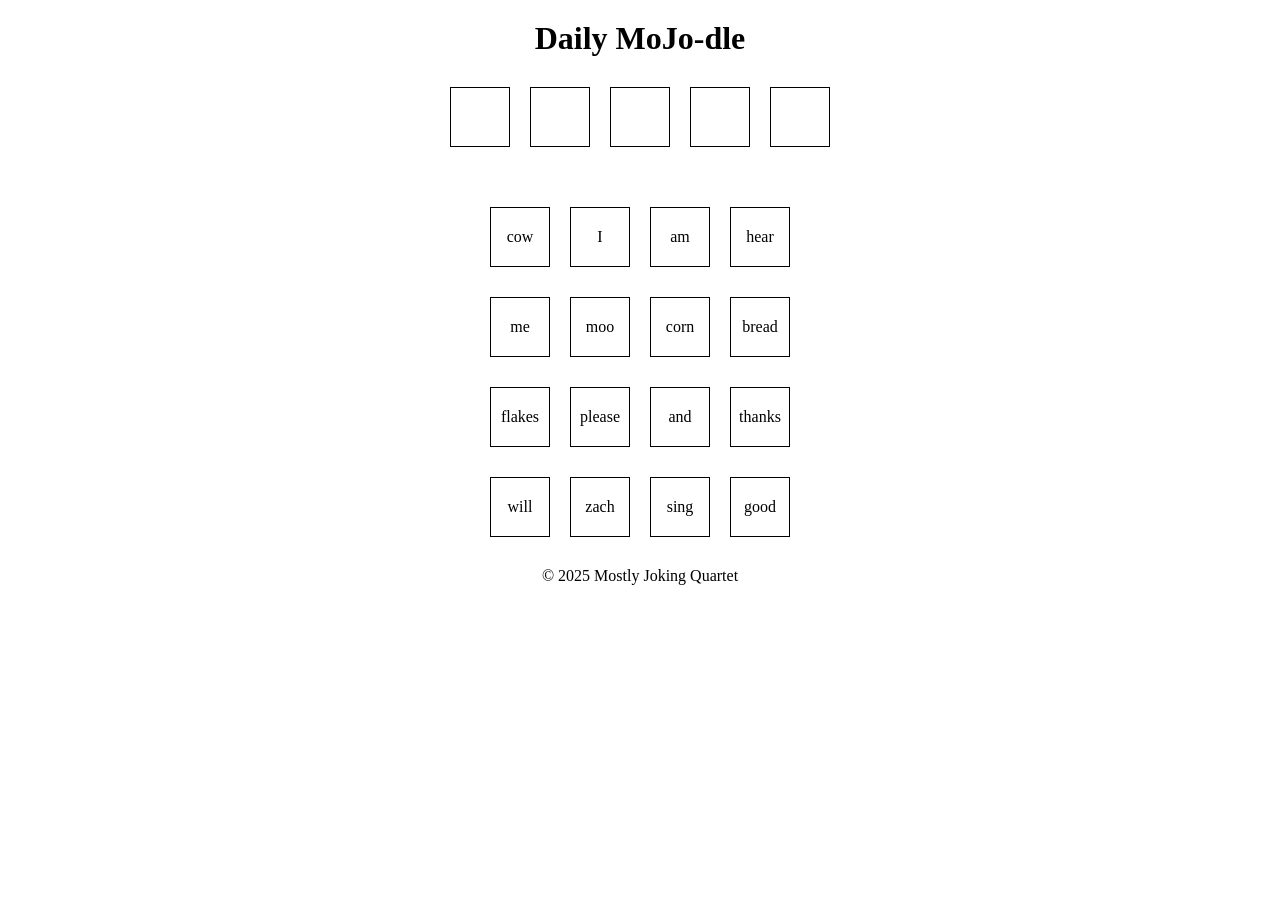
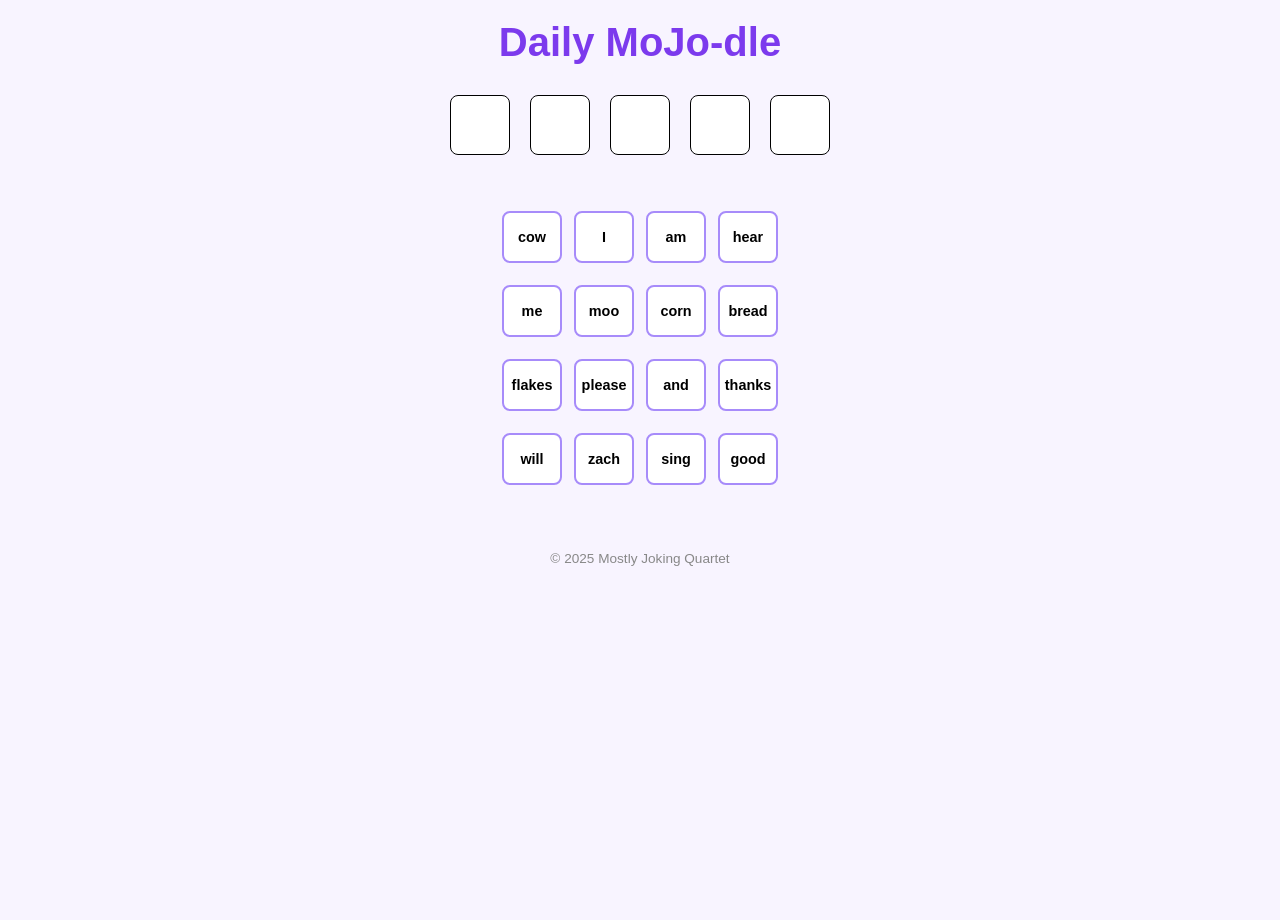

Artificial Intelligence website rework

--- a/styles.css
+++ b/styles.css
@@ -142,3 +142,143 @@ div.emoji-grid-container
     background-color: #0c8a78;
     transform: scale(0.95);
 }
+/* ── MoJo-dle specific ─────────────────────────────────── */
+
+body {
+    font-family: 'Segoe UI', Arial, sans-serif;
+    background-color: #f8f4ff;
+    min-height: 100vh;
+}
+
+header h1 {
+    font-size: 2.5rem;
+    color: #7c3aed;
+    margin: 8px 0;
+}
+
+header p {
+    color: #555;
+    font-size: 1rem;
+    margin: 4px 0 12px;
+}
+
+.back-link {
+    color: #7c3aed;
+    text-decoration: none;
+    font-size: 0.9rem;
+}
+.back-link:hover { text-decoration: underline; }
+
+.puzzle-list {
+    display: flex;
+    flex-wrap: wrap;
+    justify-content: center;
+    gap: 6px;
+    margin: 10px auto;
+    max-width: 700px;
+    padding: 0 10px;
+}
+
+button.puzzle-button {
+    padding: 6px 14px;
+    background: #ede9fe;
+    color: #7c3aed;
+    border: 2px solid #c4b5fd;
+    border-radius: 20px;
+    cursor: pointer;
+    font-size: 0.85rem;
+    font-weight: 600;
+    transition: background 0.2s, transform 0.1s;
+}
+button.puzzle-button:hover { background: #ddd6fe; }
+button.puzzle-button.active {
+    background: #7c3aed;
+    color: white;
+    border-color: #7c3aed;
+}
+
+.puzzle-hint {
+    text-align: center;
+    font-style: italic;
+    color: #6b7280;
+    margin: 10px 0 6px;
+    font-size: 0.95rem;
+}
+
+div.grid-item {
+    width: 60px;
+    height: 60px;
+    border: 2px solid #c4b5fd;
+    border-radius: 8px;
+    margin: 6px;
+    display: flex;
+    align-items: center;
+    justify-content: center;
+    font-size: 0.9rem;
+    font-weight: 700;
+    background: white;
+    transition: background-color 0.3s ease;
+    min-width: 50px;
+}
+
+div.word-item {
+    min-width: 52px;
+    height: 52px;
+    border: 2px solid #a78bfa;
+    border-radius: 8px;
+    margin: 6px;
+    padding: 4px 8px;
+    display: flex;
+    align-items: center;
+    justify-content: center;
+    font-size: 0.9rem;
+    font-weight: 600;
+    cursor: pointer;
+    background: white;
+    transition: background-color 0.2s, opacity 0.2s, transform 0.1s;
+    user-select: none;
+}
+div.word-item:hover:not(.used) {
+    background: #ede9fe;
+    transform: translateY(-2px);
+}
+div.word-item.used {
+    opacity: 0.35;
+    cursor: not-allowed;
+    transform: none;
+}
+
+.submit-button {
+    background-color: #7c3aed !important;
+}
+.submit-button:hover {
+    background-color: #6d28d9 !important;
+}
+
+footer {
+    text-align: center;
+    padding: 20px;
+    color: #888;
+    font-size: 0.85rem;
+    margin-top: 40px;
+}
+footer a { color: #7c3aed; }
+
+/* ── Shared nav link style ────────────────────────────── */
+.nav-link {
+    display: inline-block;
+    background: white;
+    color: #7c3aed;
+    border: 2px solid #7c3aed;
+    border-radius: 8px;
+    padding: 10px 20px;
+    text-decoration: none;
+    font-weight: 700;
+    font-size: 1rem;
+    transition: background 0.2s, color 0.2s;
+    margin: 6px;
+}
+.nav-link:hover {
+    background: #7c3aed;
+    color: white;
+}
